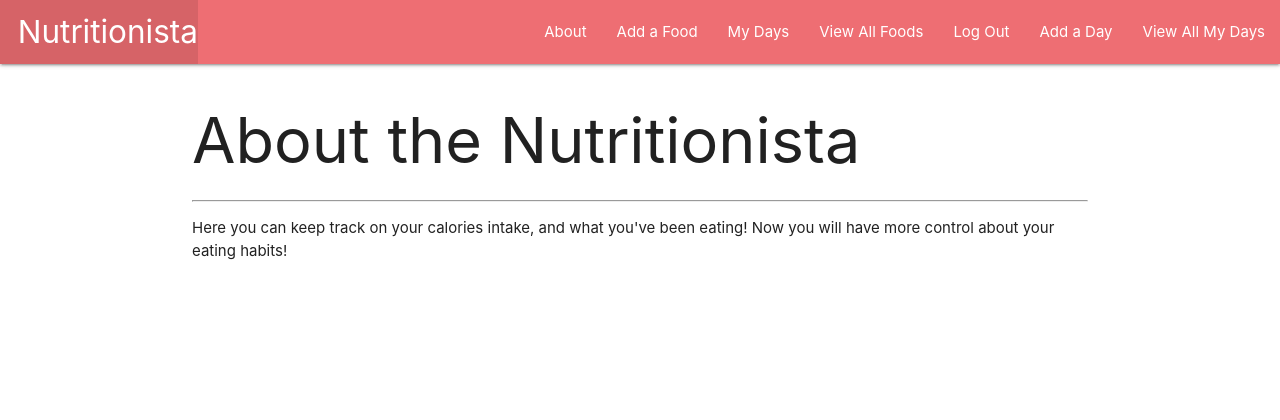
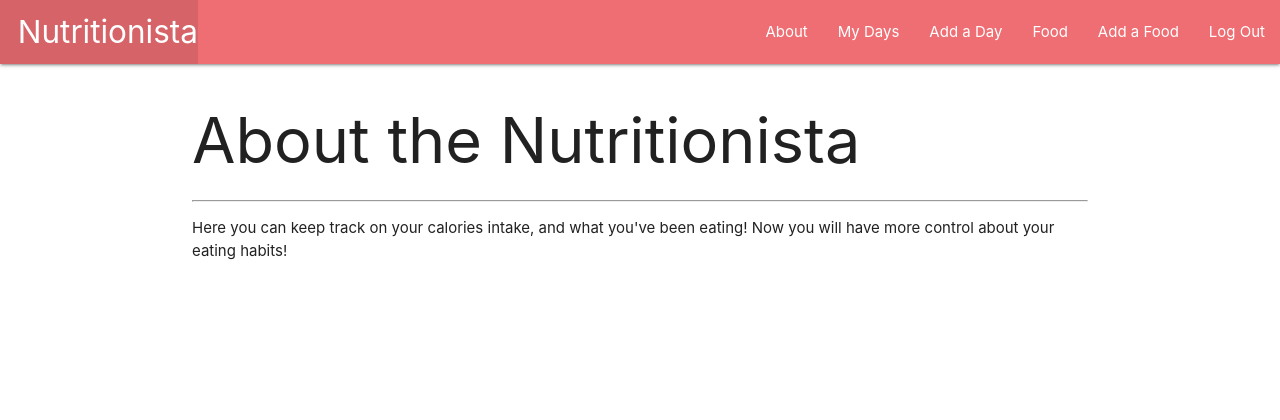
Before and after one commit to omarhawas/nutritionista, a Django app: page /about/ in a window 1280 px wide. Shown: the top 420 px of the page. Run offline with Django 3.2, Linux system fonts and the light colour scheme; the visitor is signed in with stand-in values (Sample User, id 1).

Commit message:
made some changes

```diff
--- a/nutritionista/main_app/templates/base.html
+++ b/nutritionista/main_app/templates/base.html
@@ -29,12 +29,11 @@
           <ul class="right">
             <li><a href="{% url 'about' %}">About</a></li>
             {% if user.is_authenticated %}
+            <li><a href="{% url 'index' %}">My Days</a></li>
+            <li><a href="{% url 'days_create' %}">Add a Day</a></li>
+            <li><a href="{% url 'foods_index' %}">Food</a></li>
             <li><a href="{% url 'foods_create' %}">Add a Food</a></li>
-            <li><a href="{% url 'index' %}">My Days</a></li>
-            <li><a href="{% url 'foods_index' %}">View All Foods</a></li>
             <li><a href="{% url 'logout' %}">Log Out</a></li>
-            <li><a href="{% url 'days_create' %}">Add a Day</a></li>
-            <li><a href="{% url 'index' %}">View All My Days</a></li>
             {% else %}
             <li><a href="{% url 'signup' %}">Sign Up</a></li>
             <li><a href="{% url 'login' %}">Log In</a></li>
```
